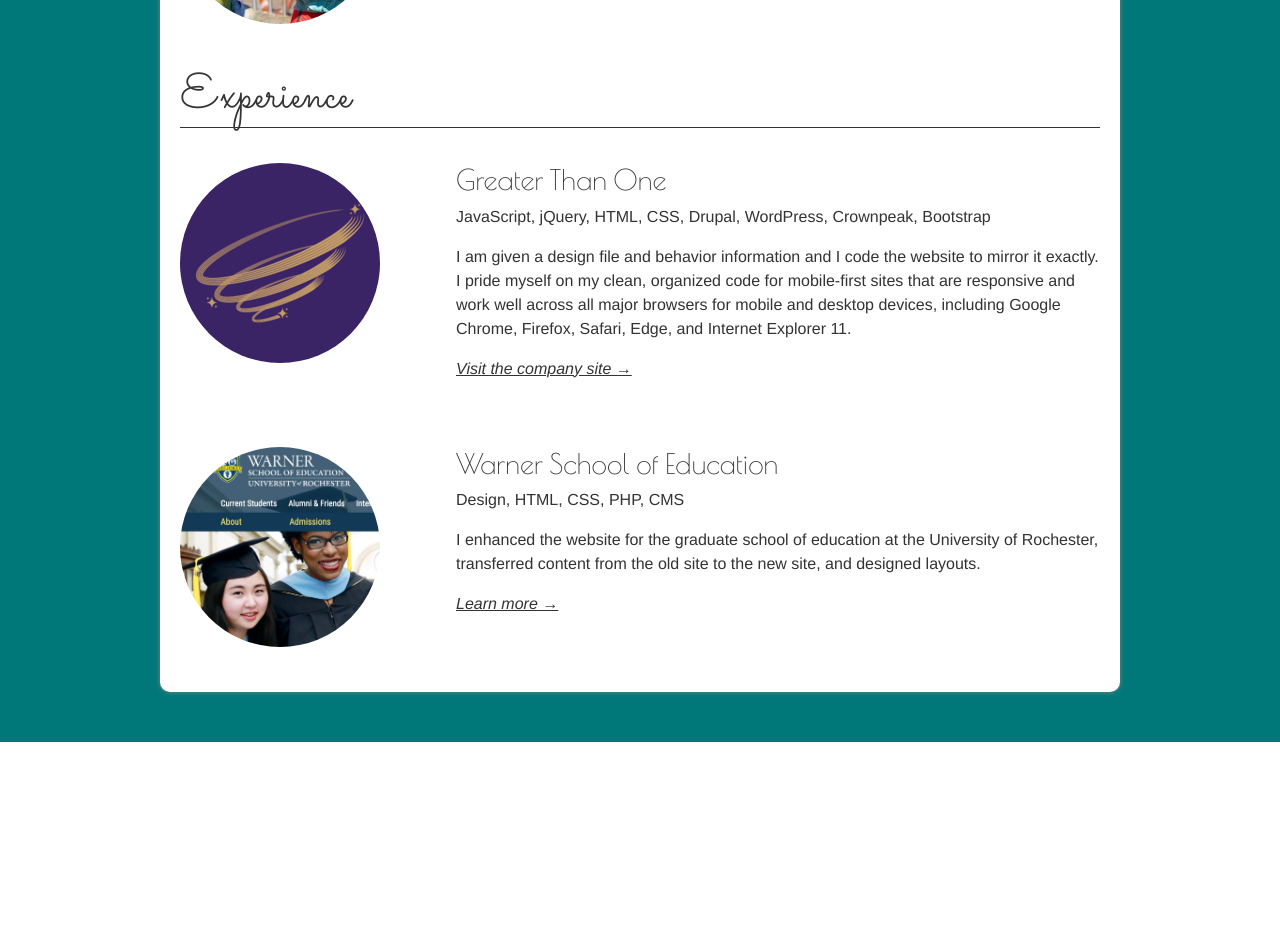
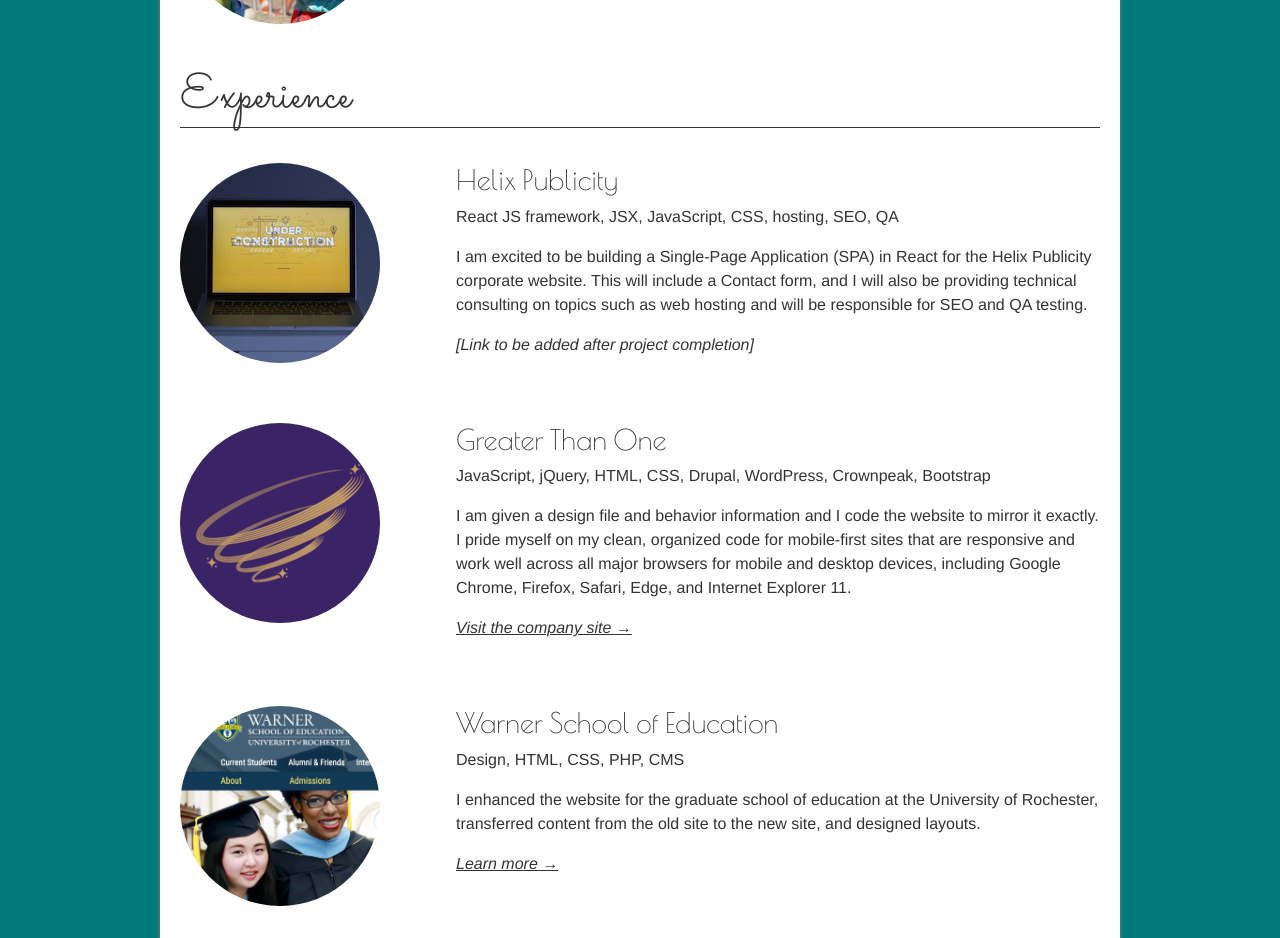
Before and after one commit to smwarsh/stephwarsh1, a React (Create React App) app: page /portfolio in a window 1280 px wide. Shown: the part 1000-1938 px from the top of the page. Before the commit the page ends 1742 px from the top, so only its background shows below. Built offline with nearby package versions, Linux system fonts and the light colour scheme.

Commit message:
Add Helix work information to portfolio experience section

```diff
--- a/src/components/Portfolio/Portfolio.js
+++ b/src/components/Portfolio/Portfolio.js
@@ -2,6 +2,7 @@
 import './Portfolio.css';
 
 // images
+import WIP from '../../img/portfolio/wip.jpg';
 import projPotter from '../../img/portfolio/potter-quiz.jpg';
 import projThrift from '../../img/portfolio/dollars_sm.jpg';
 import projChallengeChannel from '../../img/portfolio/challengechannel_sm.jpg';
@@ -74,6 +75,21 @@
 
             <h2>Experience</h2>
 
+            <div className="work-item helix wip">
+              <div className="graphic">&nbsp;</div>
+              <div className="image">
+                <img src={WIP} alt="Computer with yellow screen that says under construction" />
+              </div>
+              <div className="description">
+                <h3>Helix Publicity</h3>
+                <p>React JS framework, JSX, JavaScript, CSS, hosting, SEO, QA</p>
+                <p>I am excited to be building a Single-Page Application (SPA) in React for the Helix Publicity corporate website. This will include a Contact form, and I will also be providing technical consulting on topics such as web hosting and will be responsible for SEO and QA testing.</p>
+                <p className="click">
+                  [Link to be added after project completion]
+                </p>
+              </div>{/* .description */}
+            </div>{/* .work-item */}
+
             <div className="work-item gto">
               <div className="graphic">&nbsp;</div>
               <div className="image">
```
